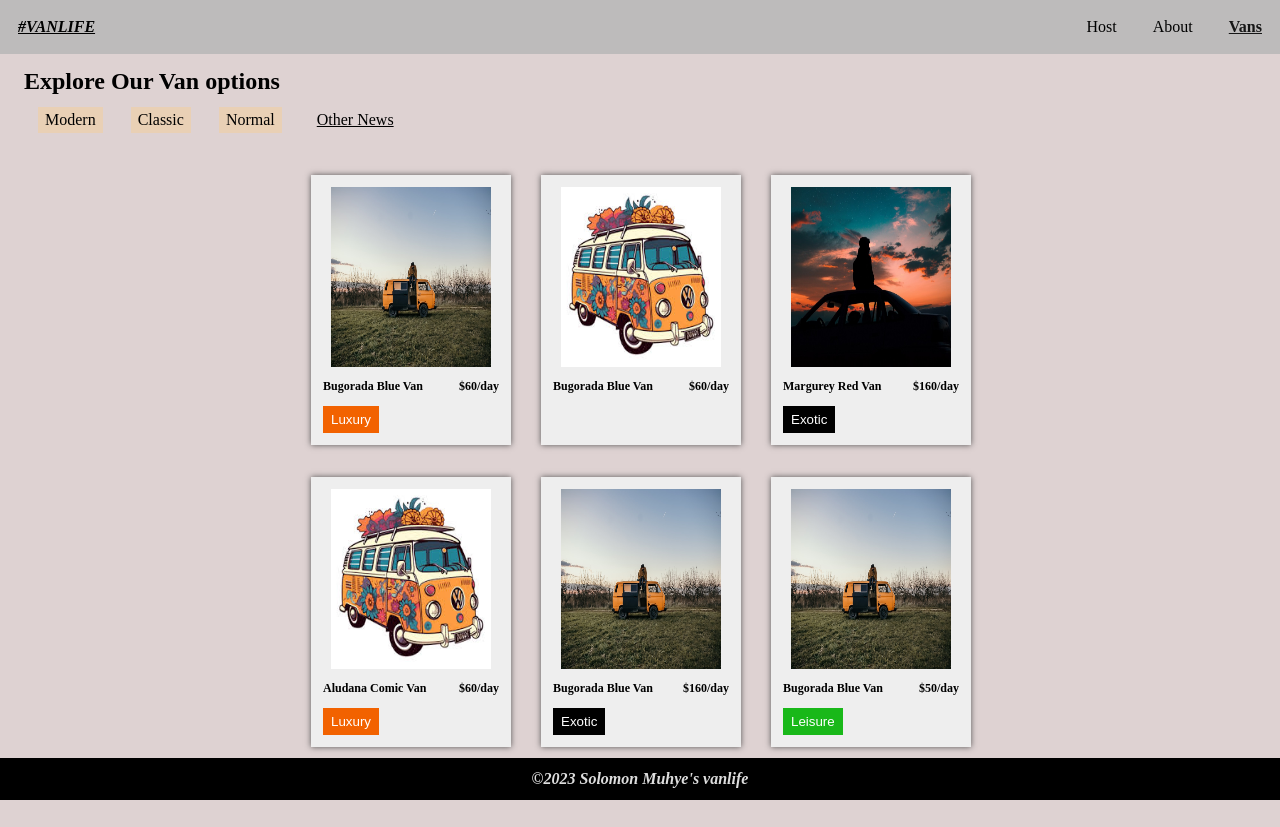
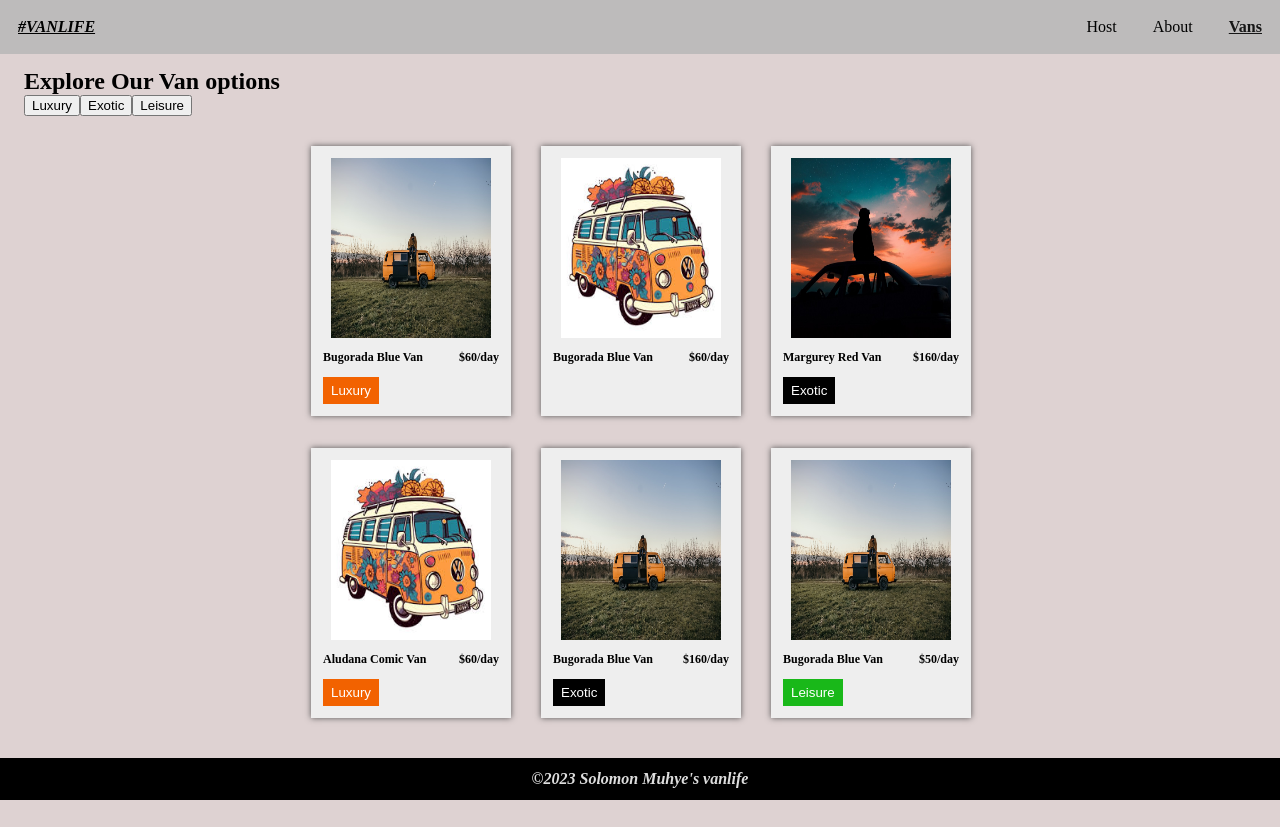
Before and after one commit to SolomonMuhyeY/vanlife, a React (Vite) app: page /vans in a window 1280 px wide. After the commit the page ends 800 px from the top, so only its background shows below. Built offline with nearby package versions, Linux system fonts and the light colour scheme.

Commit message:
useing searchParams

```diff
--- a/src/pages/Vans.jsx
+++ b/src/pages/Vans.jsx
@@ -1,9 +1,16 @@
 import "../styles/vans.css";
 import { vans } from "../data/vans_data";
-import { Link } from "react-router-dom";
+import { Link, useSearchParams } from "react-router-dom";
 
 function Vans() {
-  let van_card = vans.map((van) => {
+  const [searchParams, setSearchParams] = useSearchParams("");
+  const typeFilter = searchParams.get("type");
+
+  const displayedVans = typeFilter
+    ? vans.filter((van) => van.type?.toLowerCase() === typeFilter)
+    : vans;
+  console.log(typeFilter);
+  let van_card = displayedVans.map((van) => {
     return (
       <div className='van_card' key={van.id}>
         <Link to={`/vans/${van.id}`}>
@@ -23,14 +30,34 @@ function Vans() {
     <div className='vans'>
       <div className='header'>
         <h2>Explore Our Van options</h2>
-        <nav>
-          <ul>
-            <li>Modern</li>
-            <li>Classic</li>
-            <li>Normal</li>
-            <li>Other News</li>
-          </ul>
-        </nav>
+        <div className='filtering_btns'>
+          <button
+            className='luxury_filter'
+            onClick={() => setSearchParams({ type: "luxury" })}
+          >
+            Luxury
+          </button>
+          <button
+            className='exotic_filter'
+            onClick={() => setSearchParams({ type: "exotic" })}
+          >
+            Exotic
+          </button>
+          <button
+            className='leisure_filter'
+            onClick={() => setSearchParams({ type: "leisure" })}
+          >
+            Leisure
+          </button>
+          {typeFilter ? (
+            <button
+              className='clear_filter'
+              onClick={() => setSearchParams({ type: "" })}
+            >
+              Clear Filters
+            </button>
+          ) : null}
+        </div>
       </div>
       <div className='van_card_container'>{van_card}</div>
     </div>
```
